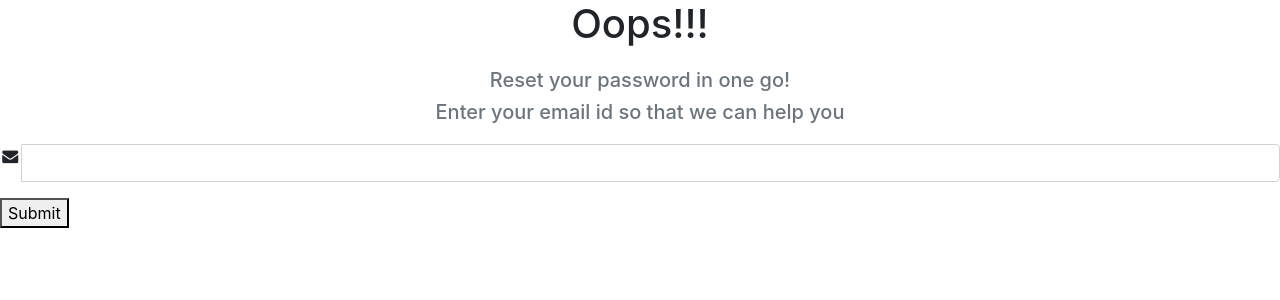
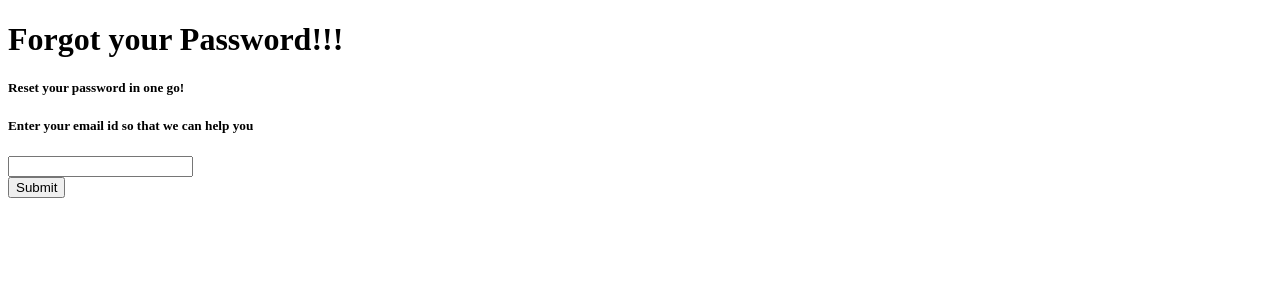
Before and after one commit to swasthikcnayak/team-sankalp-scl-maxo, a Django app: template djangoProject/users/templates/users/resetpw1.html in a window 1280 px wide. Shown: the top 300 px of the page. Run offline with Django 3.2, Linux system fonts and the light colour scheme; the template is opened without the code that fills it, so the values that code supplies are empty; parts of the project's set-up code (start-up, migrations or seed data) failed here and were passed over; some libraries are stand-ins or nearby versions.

Commit message:
updating structure  and making provision for css files.

```diff
--- /dev/null
+++ b/djangoProject/static/academics/main.css
@@ -0,0 +1 @@
+Your css files of acadamics templates should go here
--- /dev/null
+++ b/djangoProject/static/assignments/main.css
@@ -0,0 +1 @@
+Your css files of assignments templates should go here
--- /dev/null
+++ b/djangoProject/static/attendance/main.css
@@ -0,0 +1 @@
+Your css files of attendance templates should go here
--- /dev/null
+++ b/djangoProject/static/users/main.css
@@ -0,0 +1 @@
+Your css files of users templates should go here
--- a/djangoProject/users/templates/users/resetpw1.html
+++ b/djangoProject/users/templates/users/resetpw1.html
@@ -4,18 +4,16 @@
 		<meta charset="utf-8">
 	    <meta http-equiv="X-UA-Compatible" content="IE=edge">
 	    <meta name="viewport" content="width=device-width, initial-scale=1">
-	    <title>Visual Admin - Login</title>
+	    <title>Password Reset</title>
         <meta name="description" content="">
         <meta name="author" content="templatemo">
 	    <link href='http://fonts.googleapis.com/css?family=Open+Sans:400,300,400italic,700' rel='stylesheet' type='text/css'>
-	    <link href="css/font-awesome.min.css" rel="stylesheet">
-	    <link href="css/bootstrap.min.css" rel="stylesheet">
 	    <link href="css/templatemo-style.css" rel="stylesheet">
 	</head>
 	<body class="light-gray-bg">
 		<div class="templatemo-content-widget templatemo-login-widget white-bg">
 			<header class="text-center" style="margin-bottom: 20px;">
-              <h1>Oops!!!</h1>
+              <h1>Forgot your Password!!!</h1>
               <h5 class="pt-8 text-muted" style="margin-top: 20px;">Reset your password in one go!</h5>
               <h5 class="text-muted">Enter your email id so that we can help you</h5>
 	        </header>
@@ -31,5 +29,6 @@
 				</div>
 	        </form>
 		</div>
+        <script src="https://maxcdn.bootstrapcdn.com/bootstrap/3.3.7/js/bootstrap.min.js" integrity="sha384-Tc5IQib027qvyjSMfHjOMaLkfuWVxZxUPnCJA7l2mCWNIpG9mGCD8wGNIcPD7Txa" crossorigin="anonymous"></script>
 	</body>
 </html>
```
Also changed, not shown: djangoProject/djangoProject/settings.py (+6 -4 lines).
